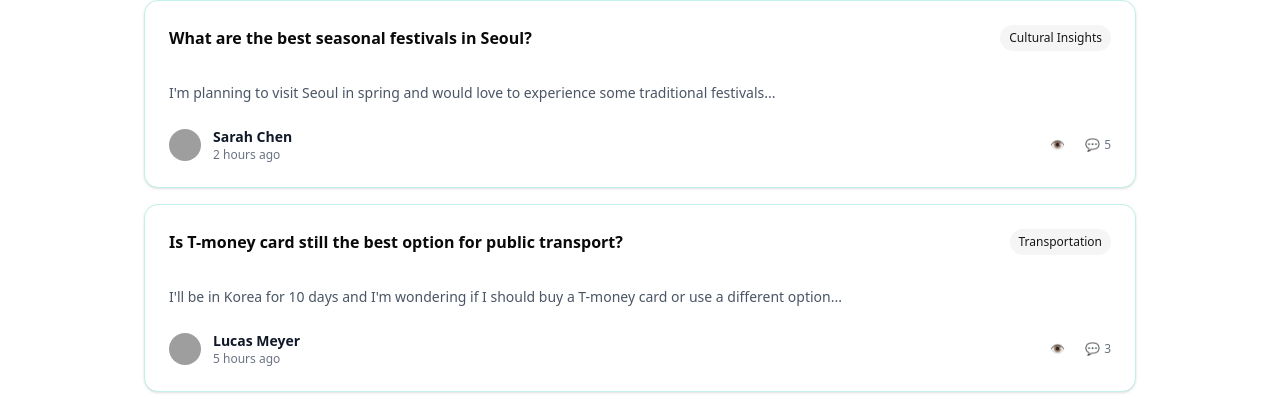
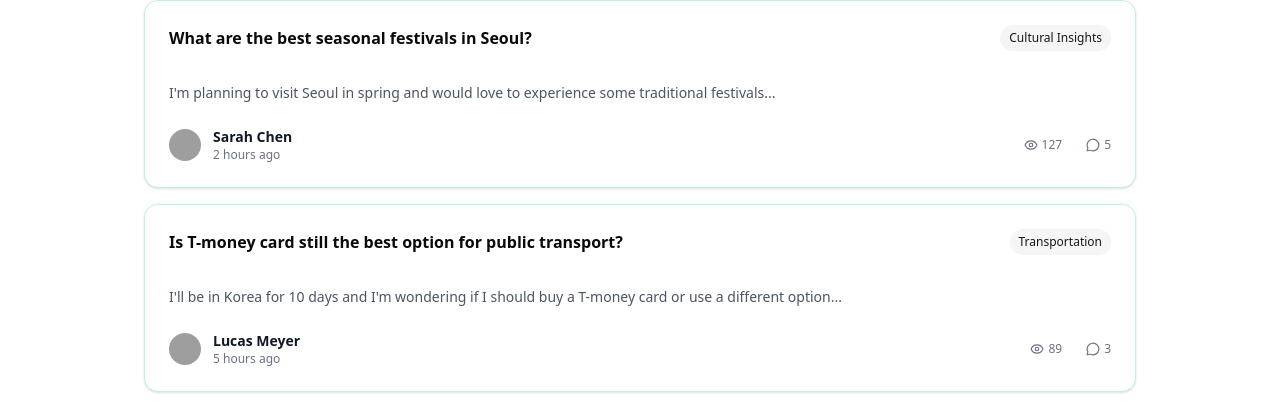
Before and after one commit to millwheel/askoreanative, a Next.js app: page /questions in a window 1280 px wide. Shown: the part 291-698 px from the top of the page. Built offline with nearby package versions, Linux system fonts and the light colour scheme; no server answers; grey boxes are pictures that could not be loaded.

Commit message:
feat: 조회수, 댓글 ui 교체

```diff
--- a/src/app/questions/page.tsx
+++ b/src/app/questions/page.tsx
@@ -21,6 +21,7 @@ import {
 } from "@/components/ui/card";
 import { Badge } from "@/components/ui/badge";
 import { Avatar, AvatarImage, AvatarFallback } from "@/components/ui/avatar";
+import { Eye, MessageCircle } from "lucide-react";
 import Link from "next/link";
 
 export default function QuestionsPage() {
@@ -140,13 +141,13 @@ export default function QuestionsPage() {
                   </div>
 
                   {/* 통계 + 버튼 */}
-                  <div className="flex items-center gap-4">
+                  <div className="flex items-center gap-6">
                     <div className="flex items-center gap-1 text-xs text-gray-500">
-                      <span>👁</span>
+                      <Eye className="h-3.5 w-3.5" />
                       <span>{q.viewCount}</span>
                     </div>
                     <div className="flex items-center gap-1 text-xs text-gray-500">
-                      <span>💬</span>
+                      <MessageCircle className="h-3.5 w-3.5" />
                       <span>{q.replies}</span>
                     </div>
                   </div>
--- a/src/client/data/question.ts
+++ b/src/client/data/question.ts
@@ -11,7 +11,7 @@ export const QUESTIONS: QuestionSummary[] = [
       "https://images.pexels.com/photos/774909/pexels-photo-774909.jpeg?auto=compress&cs=tinysrgb&w=80",
     createdAt: "2 hours ago",
     category: "Cultural Insights",
-    views: 127,
+    viewCount: 127,
     replies: 5,
   },
   {
@@ -24,7 +24,7 @@ export const QUESTIONS: QuestionSummary[] = [
       "https://images.pexels.com/photos/614810/pexels-photo-614810.jpeg?auto=compress&cs=tinysrgb&w=80",
     createdAt: "5 hours ago",
     category: "Transportation",
-    views: 89,
+    viewCount: 89,
     replies: 3,
   },
   {
@@ -37,7 +37,7 @@ export const QUESTIONS: QuestionSummary[] = [
       "https://images.pexels.com/photos/733872/pexels-photo-733872.jpeg?auto=compress&cs=tinysrgb&w=80",
     createdAt: "1 day ago",
     category: "Food & Dining",
-    views: 214,
+    viewCount: 214,
     replies: 8,
   },
   {
@@ -50,7 +50,7 @@ export const QUESTIONS: QuestionSummary[] = [
       "https://images.pexels.com/photos/415829/pexels-photo-415829.jpeg?auto=compress&cs=tinysrgb&w=80",
     createdAt: "2 days ago",
     category: "Safety",
-    views: 301,
+    viewCount: 301,
     replies: 12,
   },
 ];
```
